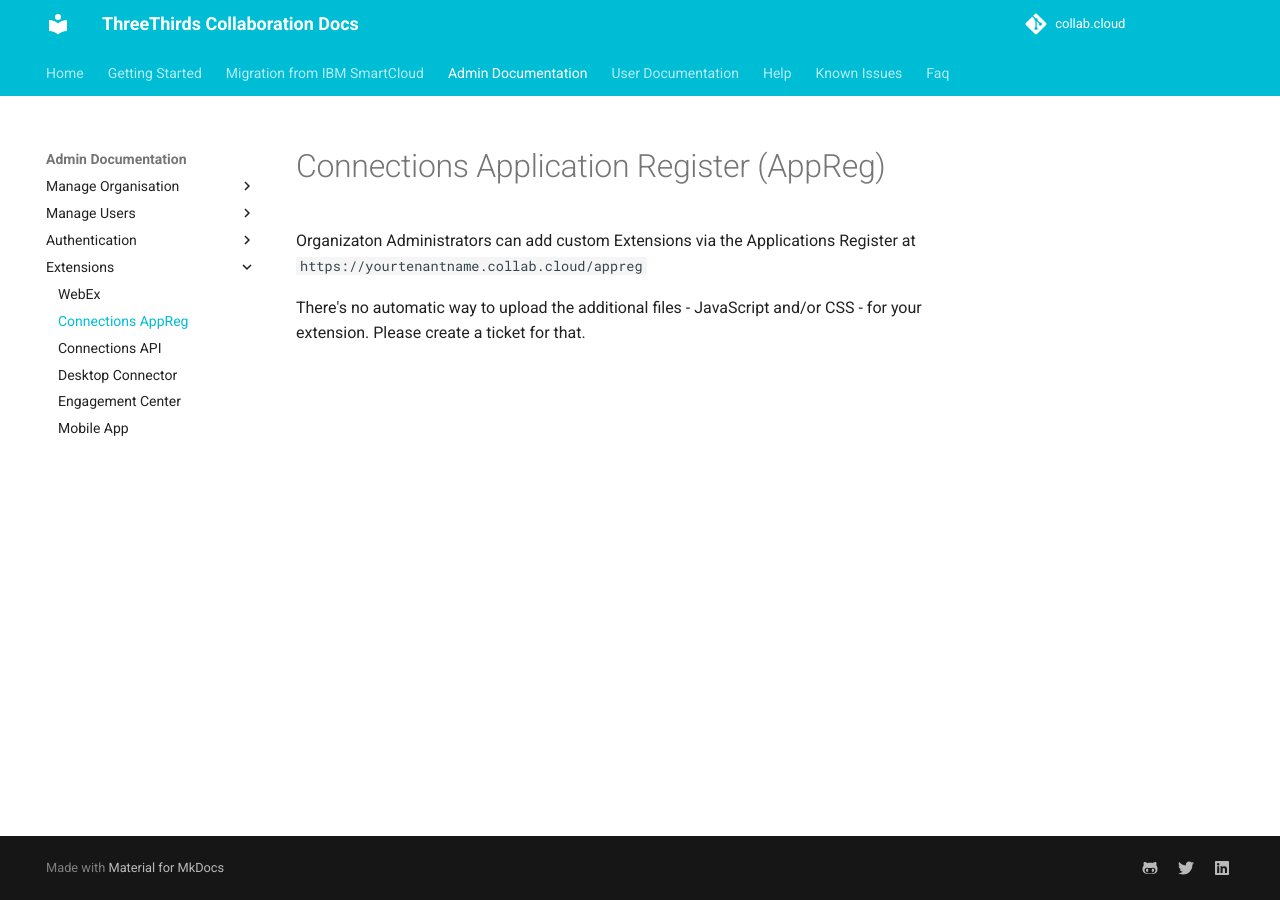
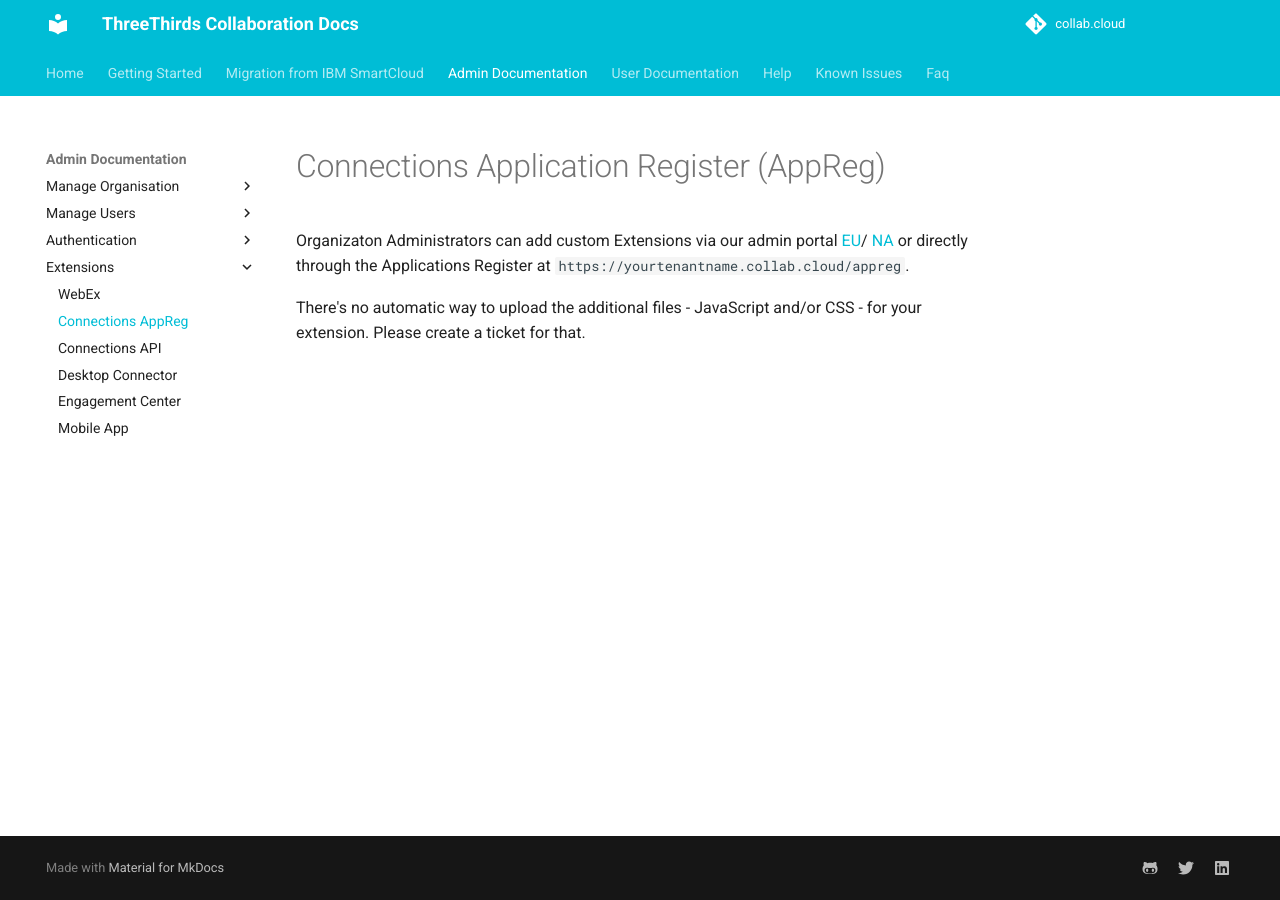
Before and after one commit to collabdotcloud/docs.collab.cloud, an MkDocs documentation site: the page built from docs/admin/appreg.md, in a window 1280 px wide. Built offline with MkDocs 1.6.1 and Material for MkDocs 9.7.7, drawn with Linux system fonts in a browser that asks for light colours.

Commit message:
updated api and appreg

```diff
--- a/docs/admin/appreg.md
+++ b/docs/admin/appreg.md
@@ -1,5 +1,5 @@
 # Connections Application Register (AppReg)
 
-Organizaton Administrators can add custom Extensions via the Applications Register at `https://yourtenantname.collab.cloud/appreg`
+Organizaton Administrators can add custom Extensions via our admin portal [EU](https://admineu.collab.cloud)/ [NA](https://adminna.collab.cloud) or directly through the Applications Register at `https://yourtenantname.collab.cloud/appreg`.
 
 There's no automatic way to upload the additional files - JavaScript and/or CSS - for your extension. Please create a ticket for that.
```
Also changed, not shown: docs/admin/connections-api.md (+1 -4 lines).
